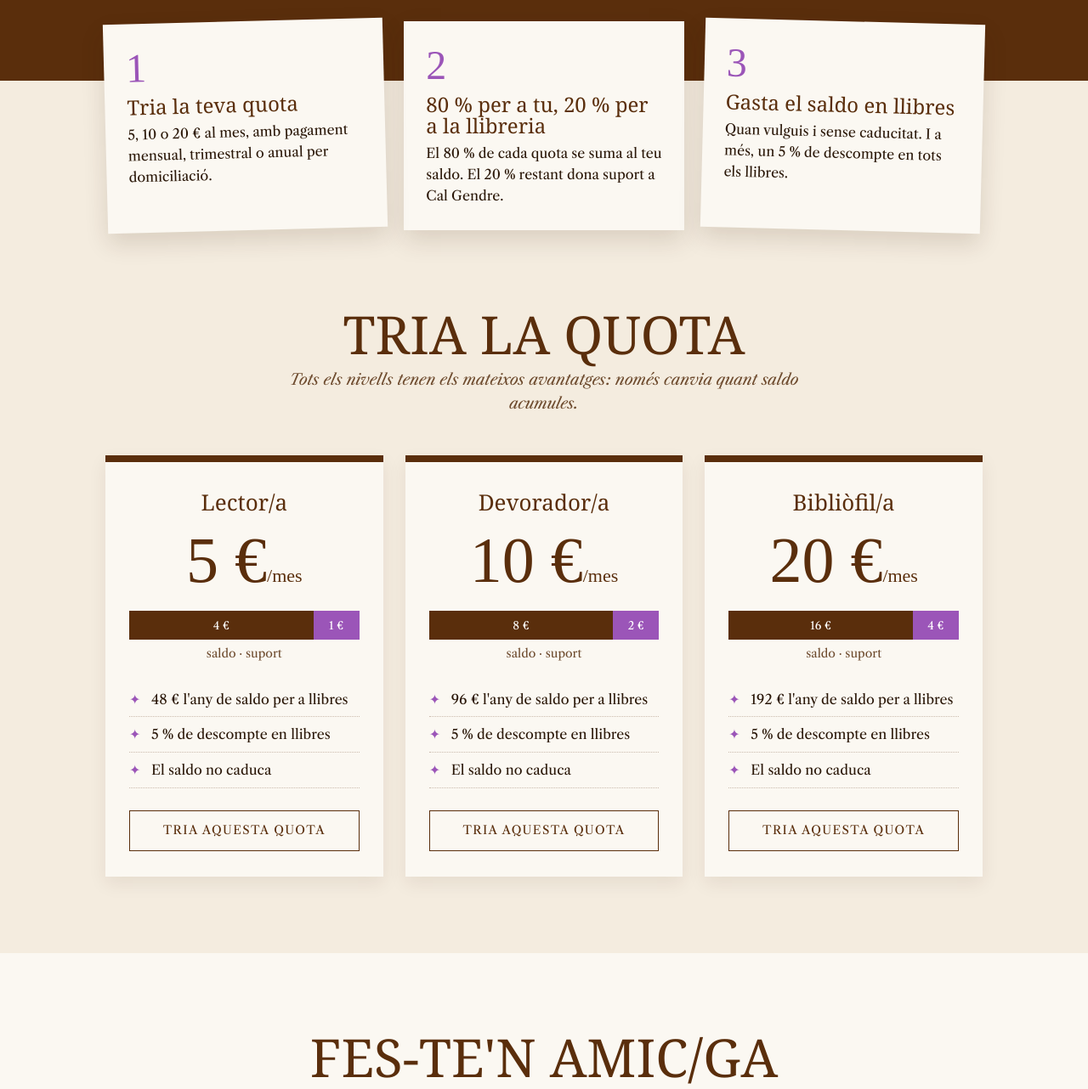
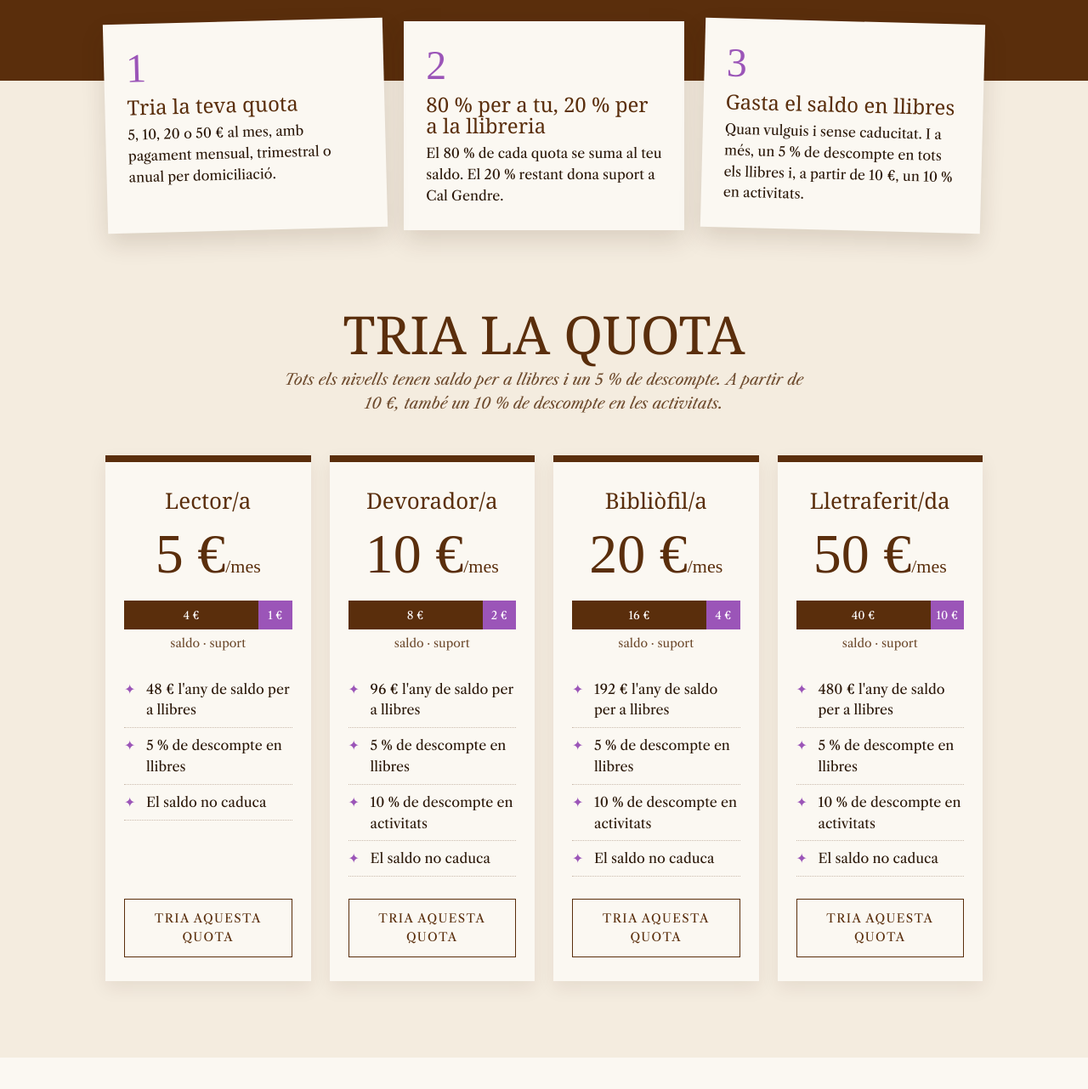
Before and after one commit to alba-nin/calgendre-web, a plain HTML site: page socis.html in a window 1280 px wide. Shown: the part 640-1922 px from the top of the page at 85% size. Drawn offline with nearby package versions, Linux system fonts and the light colour scheme; a web font is replaced by a local one.

Commit message:
Add files via upload

```diff
--- a/socis.html
+++ b/socis.html
@@ -4,7 +4,7 @@
 <meta charset="utf-8">
 <meta name="viewport" content="width=device-width, initial-scale=1">
 <title>Amics de Cal Gendre · Cal Gendre 1879</title>
-<meta name="description" content="Fes-te Amic de Cal Gendre: amb una quota de 5, 10 o 20 € al mes, el 80 % es converteix en saldo per a llibres i el 20 % dona suport a la llibreria. A més, un 5 % de descompte en llibres.">
+<meta name="description" content="Fes-te Amic de Cal Gendre: amb una quota de 5, 10, 20 o 50 € al mes, el 80 % es converteix en saldo per a llibres i el 20 % dona suport a la llibreria. A més, un 5 % de descompte en llibres i, a partir de 10 €, un 10 % en activitats.">
 <link rel="icon" type="image/png" href="img/favicon.png">
 <link rel="preconnect" href="https://fonts.googleapis.com">
 <link rel="preconnect" href="https://fonts.gstatic.com" crossorigin>
@@ -45,10 +45,11 @@
   .titol{font-size:clamp(38px,6vw,62px);color:var(--marro);text-transform:uppercase;text-align:center}
   .sub{text-align:center;font-style:italic;color:#6d4a2d;margin:8px auto 46px;max-width:620px}
 
-  .quotes{display:grid;grid-template-columns:repeat(3,1fr);gap:26px;align-items:stretch}
-  .quota{background:var(--paper);border-top:8px solid var(--marro);padding:34px 28px 30px;text-align:center;display:flex;flex-direction:column;box-shadow:0 8px 20px rgba(59,29,7,.08)}
+  .quotes{display:grid;grid-template-columns:repeat(4,1fr);gap:22px;align-items:stretch}
+  @media (max-width:1100px){ .quotes{grid-template-columns:repeat(2,1fr)} }
+  .quota{background:var(--paper);border-top:8px solid var(--marro);padding:32px 22px 28px;text-align:center;display:flex;flex-direction:column;box-shadow:0 8px 20px rgba(59,29,7,.08)}
   .quota h3{font-size:26px;color:var(--marro)}
-  .quota .preu{font-family:"Libre Caslon Display",serif;font-size:76px;line-height:1;color:var(--marro);margin:16px 0 4px}
+  .quota .preu{font-family:"Libre Caslon Display",serif;font-size:66px;line-height:1;color:var(--marro);margin:16px 0 4px}
   .quota .preu small{font-size:22px}
 
   .quota .any{font-style:italic;color:#6d4a2d}
@@ -140,16 +141,16 @@
 
 <section class="passos">
   <div class="wrap passos-grid">
-    <div class="pas"><b>1</b><h3>Tria la teva quota</h3><p>5, 10 o 20 € al mes, amb pagament mensual, trimestral o anual per domiciliació.</p></div>
+    <div class="pas"><b>1</b><h3>Tria la teva quota</h3><p>5, 10, 20 o 50 € al mes, amb pagament mensual, trimestral o anual per domiciliació.</p></div>
     <div class="pas"><b>2</b><h3>80 % per a tu, 20 % per a la llibreria</h3><p>El 80 % de cada quota se suma al teu saldo. El 20 % restant dona suport a Cal Gendre.</p></div>
-    <div class="pas"><b>3</b><h3>Gasta el saldo en llibres</h3><p>Quan vulguis i sense caducitat. I a més, un 5 % de descompte en tots els llibres.</p></div>
+    <div class="pas"><b>3</b><h3>Gasta el saldo en llibres</h3><p>Quan vulguis i sense caducitat. I a més, un 5 % de descompte en tots els llibres i, a partir de 10 €, un 10 % en activitats.</p></div>
   </div>
 </section>
 
 <section class="sec" id="quotes">
   <div class="wrap">
     <h2 class="titol">Tria la quota</h2>
-    <p class="sub">Tots els nivells tenen els mateixos avantatges: només canvia quant saldo acumules.</p>
+    <p class="sub">Tots els nivells tenen saldo per a llibres i un 5 % de descompte. A partir de 10 €, també un 10 % de descompte en les activitats.</p>
     <div class="quotes">
       <div class="quota" data-q="5">
         <h3>Lector/a</h3>
@@ -171,6 +172,7 @@
         <ul>
           <li>96 € l'any de saldo per a llibres</li>
           <li>5 % de descompte en llibres</li>
+          <li>10 % de descompte en activitats</li>
           <li>El saldo no caduca</li>
         </ul>
         <a class="tria" href="#alta" data-quota="10">Tria aquesta quota</a>
@@ -183,9 +185,23 @@
         <ul>
           <li>192 € l'any de saldo per a llibres</li>
           <li>5 % de descompte en llibres</li>
+          <li>10 % de descompte en activitats</li>
           <li>El saldo no caduca</li>
         </ul>
         <a class="tria" href="#alta" data-quota="20">Tria aquesta quota</a>
+      </div>
+      <div class="quota" data-q="50">
+        <h3>Lletraferit/da</h3>
+        <div class="preu">50 €<small>/mes</small></div>
+        <div class="repart"><div class="m">40 €</div><div class="s">10 €</div></div>
+        <div class="repart-llegenda">saldo · suport</div>
+        <ul>
+          <li>480 € l'any de saldo per a llibres</li>
+          <li>5 % de descompte en llibres</li>
+          <li>10 % de descompte en activitats</li>
+          <li>El saldo no caduca</li>
+        </ul>
+        <a class="tria" href="#alta" data-quota="50">Tria aquesta quota</a>
       </div>
     </div>
   </div>
@@ -203,6 +219,7 @@
           <label><input type="radio" name="quota" value="5"><span>5 €/mes</span></label>
           <label><input type="radio" name="quota" value="10"><span>10 €/mes</span></label>
           <label><input type="radio" name="quota" value="20"><span>20 €/mes</span></label>
+          <label><input type="radio" name="quota" value="50"><span>50 €/mes</span></label>
         </div>
         <p style="font-size:14px;margin:14px 0 8px">Com vols pagar-la?</p>
         <div class="opcions" role="radiogroup" aria-label="Periodicitat">
@@ -254,7 +271,7 @@
     <div class="form fet" id="fet">
       <h3>Benvingut/da!</h3>
       <p>Ja ets Amic/ga de Cal Gendre. Rebràs el primer càrrec al compte que ens has indicat, i el saldo l'anirem sumant a la teva fitxa de la llibreria.</p>
-      <p style="margin-top:12px">La propera vegada que vinguis, digues el teu nom i ja ho tindràs tot a punt.</p>
+      <p style="margin-top:12px">La propera vegada que vinguis, digues-nos el teu nom i ja ho tindràs tot a punt.</p>
     </div>
   </div>
 </section>
@@ -268,6 +285,7 @@
         <li>De cada quota cobrada, el <b>80 % se suma al teu saldo</b> a Cal Gendre i el <b>20 % és una aportació de suport</b> a la llibreria, que no genera saldo.</li>
         <li>El saldo es pot gastar en <b>llibres</b>, a la llibreria, quan vulguis i en tantes compres com vulguis.</li>
         <li>Mentre siguis Amic/ga de Cal Gendre, tens un <b>5 % de descompte en llibres</b>. No és acumulable amb altres descomptes en llibres, d'acord amb la llei del preu fix del llibre.</li>
+        <li>Amb les quotes de <b>10 €, 20 € i 50 €</b>, també tens un <b>10 % de descompte en les activitats</b> de Cal Gendre (tallers, cursos i activitats de pagament).</li>
         <li><b>El saldo no caduca</b>, ni tan sols si et dones de baixa: el que hagis acumulat continua sent teu.</li>
         <li>Et pots donar de baixa o canviar de quota quan vulguis, escrivint-nos a llibreria@calgendre.cat, per WhatsApp o a la llibreria. Si ens ho dius abans del dia 25, ja no et cobrarem la quota següent.</li>
         <li>Si un rebut es retorna per causes alienes a la llibreria, es descomptaran del saldo les despeses bancàries de la devolució.</li>
```
Also changed, not shown: index.html (+15 -2 lines).
